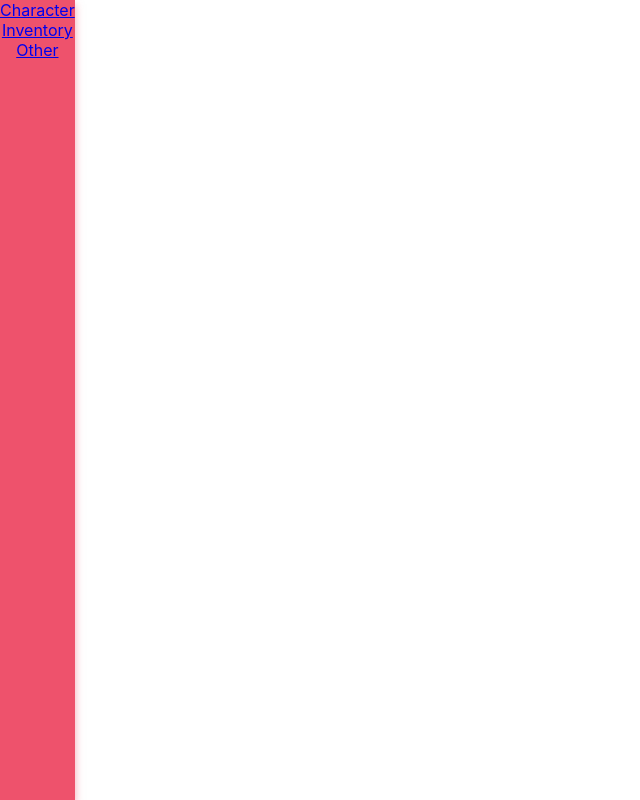
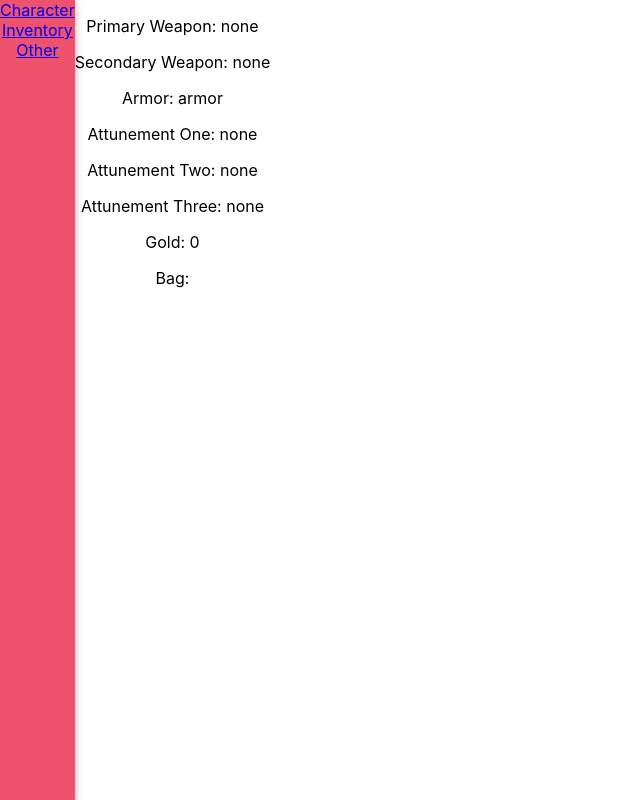
Before and after one commit to Ibirn/charsheet, a React (Create React App) app: page /inventory in a window 1280 px wide. Shown: the whole page, without its empty margins (0-640 px from the left). Built offline with nearby package versions, Linux system fonts and the light colour scheme; no server answers.

Commit message:
Add inventory bones

```diff
--- a/src/App.js
+++ b/src/App.js
@@ -1,25 +1,27 @@
 import "./App.css";
 import React, { useEffect, useState } from "react";
-import axios from "axios";
+// import axios from "axios";
 import Charsheet from "./components/Charsheet";
 import Navbar from "./components/Navbar";
-import { BrowserRouter, Route, Redirect } from "react-router-dom";
+import { BrowserRouter, Route } from "react-router-dom";
+import Inventory from "./components/Inventory";
 
 function App() {
-  const [message, setMessage] = useState("");
+  // const [message, setMessage] = useState("");
 
-  useEffect(() => {
-    axios.get(`/api/data`).then((response) => {
-      setMessage(response.data.message);
-    });
-  }, []);
+  // useEffect(() => {
+  //   axios.get(`/api/data`).then((response) => {
+  //     setMessage(response.data.message);
+  //   });
+  // }, []);
 
   return (
     <div className="App">
       <BrowserRouter>
         <Navbar />
         <Route exact path="/" />
-        <Route path="/character" component={Charsheet} />
+        <Route exact path="/character" component={Charsheet} />
+        <Route exact path="/inventory" component={Inventory} />
       </BrowserRouter>
     </div>
   );
--- a/src/components/Inventory.jsx
+++ b/src/components/Inventory.jsx
@@ -1,13 +1,33 @@
-import React from "react";
+import React, { useEffect, useState } from "react";
+import axios from "axios";
 
-export default function Charsheet(props) {
+export default function Inventory(props) {
+  const [bag, setBag] = useState({});
+  let bagArr = [];
+  useEffect(() => {
+    axios.get(`/inventory`).then((response) => {
+      setBag(response.data);
+    });
+    return () => {};
+  }, []);
+
+  useEffect(() => {
+    if (bag.bag) {
+      bagArr.push(bag.bag.split(""));
+    }
+  }, [bag]);
+
+  console.log();
   return (
     <div>
-      <form>
-        <label for="item-name">Item:</label>
-        <br />
-        <input type="text" id="item-name" name="item-name"></input>
-      </form>
+      <p>Primary Weapon: {bag.primary_weapon || "none"}</p>
+      <p>Secondary Weapon: {bag.secondary_weapon || "none"}</p>
+      <p>Armor: {bag.armor || "armor"}</p>
+      <p>Attunement One: {bag.attunement_1 || "none"}</p>
+      <p>Attunement Two: {bag.attunement_2 || "none"}</p>
+      <p>Attunement Three: {bag.attunement_3 || "none"}</p>
+      <p>Gold: {bag.gold || 0}</p>
+      <p>Bag: {bag.bag}</p>
     </div>
   );
 }
--- a/src/components/Navbar.jsx
+++ b/src/components/Navbar.jsx
@@ -1,6 +1,4 @@
 import React from "react";
-import Character from "./Tabs/Character";
-import Bag from "./Tabs/Bag";
 import "../styles/Nav.scss";
 import { Link } from "react-router-dom";
 
--- a/src/components/Tabs/Bag.jsx
+++ b/src/components/Tabs/Bag.jsx
@@ -1,6 +1,6 @@
 import React from "react";
 
-export default function Character(props) {
+export default function Bag(props) {
   return (
     <li onClick={() => props.transition("BAG")} className="tab-item">
       <h2>Inventory</h2>
--- a/src/components/Tabs/Character.jsx
+++ b/src/components/Tabs/Character.jsx
@@ -65,10 +65,8 @@ export default function Character(props) {
     axios.put(`/character`, state);
   };
 
-  const changeMod = () => {};
-
   return (
-    <div>
+    <div id="char-sheet">
       <div className="portrait">
         <img src={props.avatar} alt="portrait" />
       </div>
```
